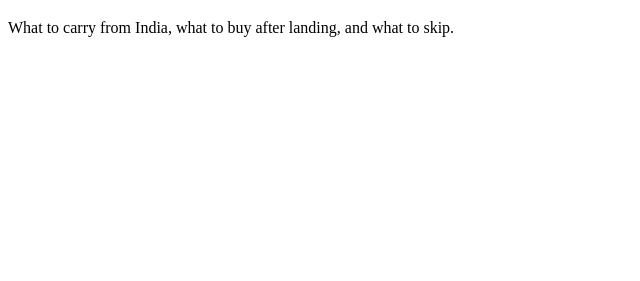
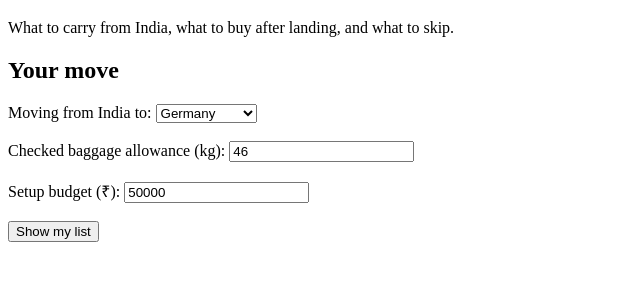
Before and after one commit to anjali-bhushan/carryorbuy, a plain HTML site: page index.html in a window 1280 px wide. Shown: the part 61-342 px from the top of the page, without its empty margins (0-640 px from the left). Drawn offline with Linux system fonts and the light colour scheme.

Commit message:
Update index.html

```diff
--- a/index.html
+++ b/index.html
@@ -8,5 +8,34 @@
 <body>
   <h1>CarryOrBuy</h1>
   <p>What to carry from India, what to buy after landing, and what to skip.</p>
+
+  <h2>Your move</h2>
+
+  <label for="country">Moving from India to:</label>
+  <select id="country">
+    <option value="Germany">Germany</option>
+    <option value="UK">UK</option>
+    <option value="US">US</option>
+    <option value="France">France</option>
+    <option value="Spain">Spain</option>
+    <option value="Italy">Italy</option>
+    <option value="Ireland">Ireland</option>
+    <option value="Canada">Canada</option>
+    <option value="Australia">Australia</option>
+    <option value="New Zealand">New Zealand</option>
+    <option value="UAE">UAE</option>
+    <option value="Russia">Russia</option>
+  </select>
+  <br><br>
+
+  <label for="baggage">Checked baggage allowance (kg):</label>
+  <input type="number" id="baggage" value="46" min="0">
+  <br><br>
+
+  <label for="budget">Setup budget (₹):</label>
+  <input type="number" id="budget" value="50000" min="0">
+  <br><br>
+
+  <button id="checkBtn">Show my list</button>
 </body>
 </html>
```
